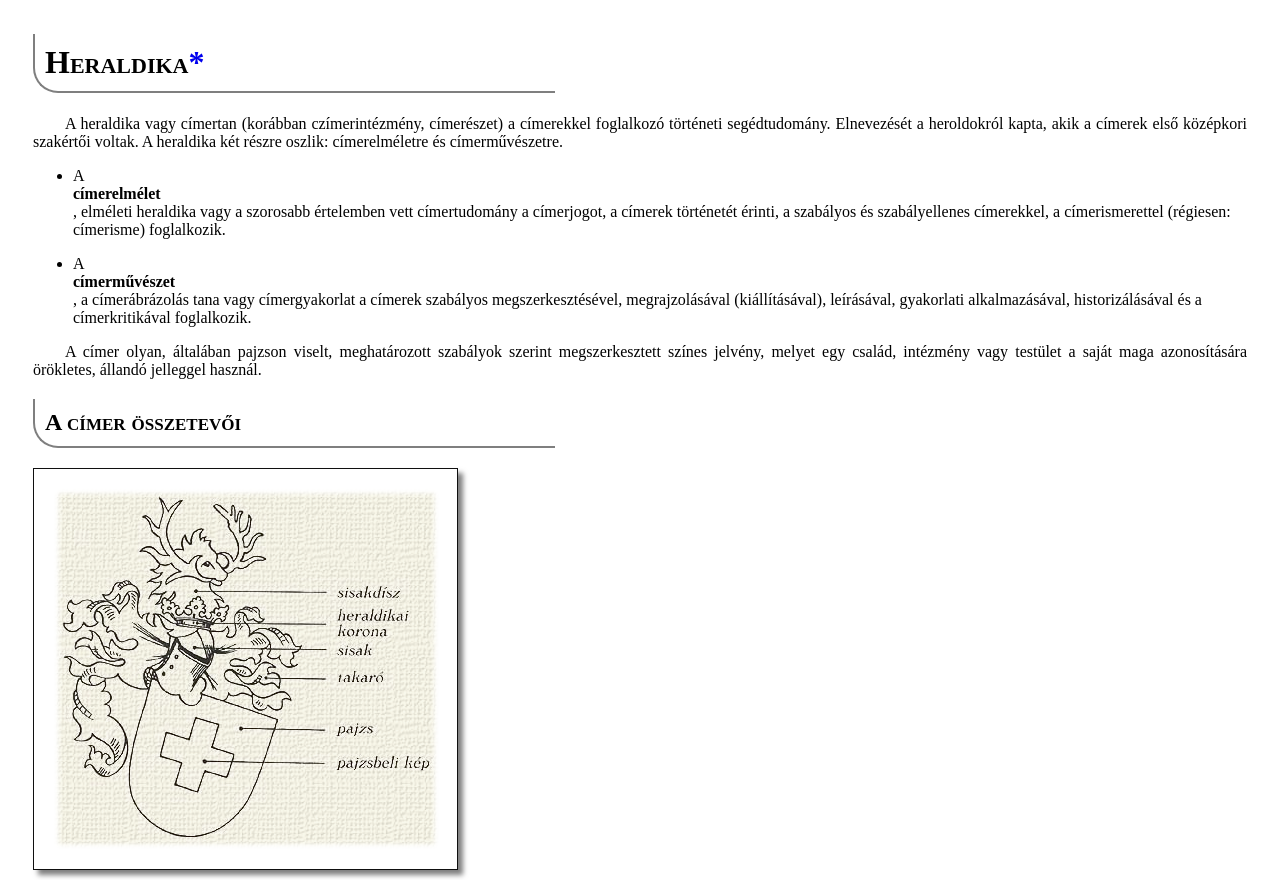
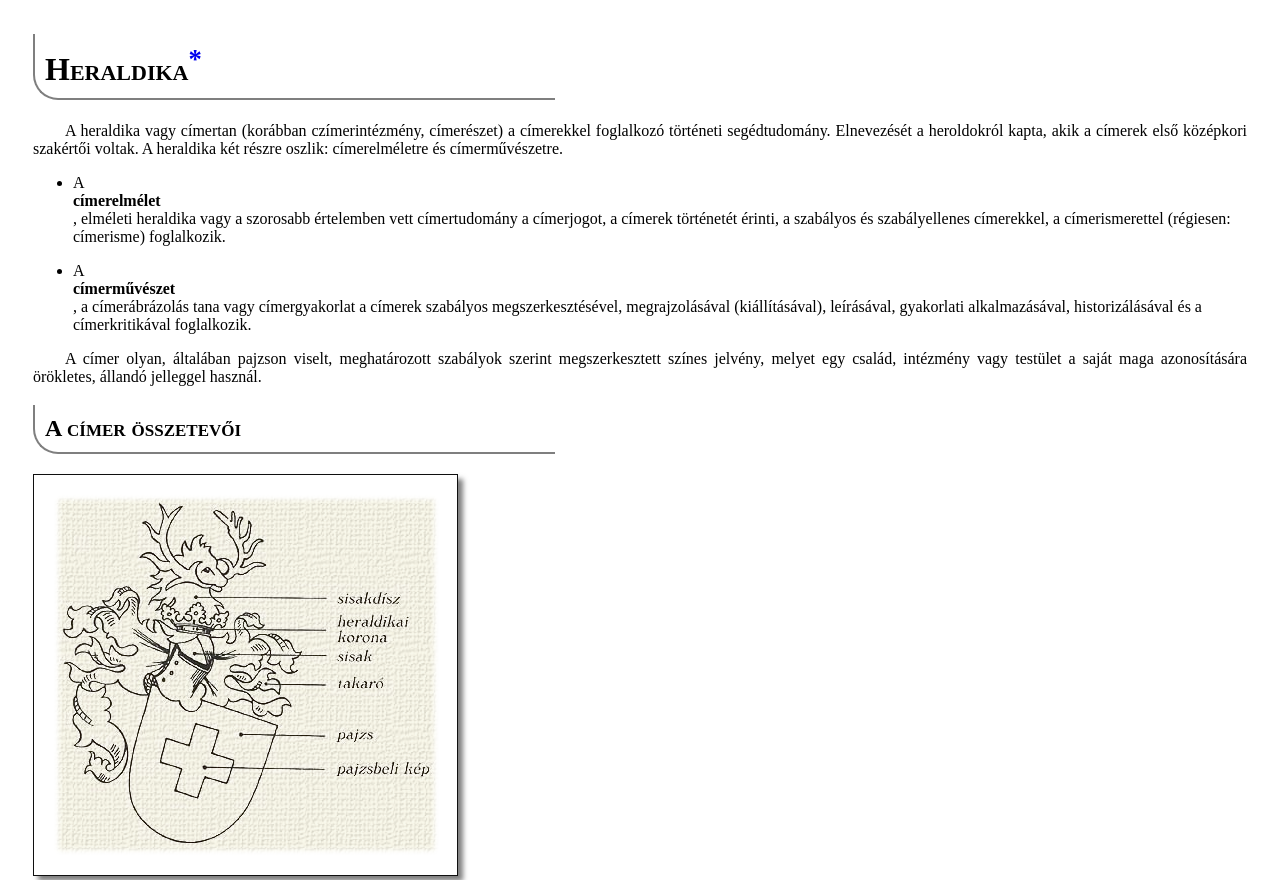
Before and after one commit to hrotkol24d/heraldika-2024-12-09, a plain HTML site: page index.html in a window 1280 px wide. Shown: the top 880 px of the page. Drawn offline with Linux system fonts and the light colour scheme.

Commit message:
1.feladat.update

```diff
--- a/index.html
+++ b/index.html
@@ -8,7 +8,7 @@
 </head>
 
 <body>
-    <h1>Heraldika<a href="https://hu.wikipedia.org/wiki/Heraldika" target="_blank">*</a></h1>
+    <h1>Heraldika<sup><a href="https://hu.wikipedia.org/wiki/Heraldika" target="_blank">*</a></h1></sup>
 
 <p>A heraldika vagy címertan (korábban czímerintézmény, címerészet) a címerekkel foglalkozó történeti segédtudomány. Elnevezését a heroldokról kapta, akik a címerek első középkori szakértői voltak. A heraldika két részre oszlik: címerelméletre és címerművészetre.</p>
 
```
